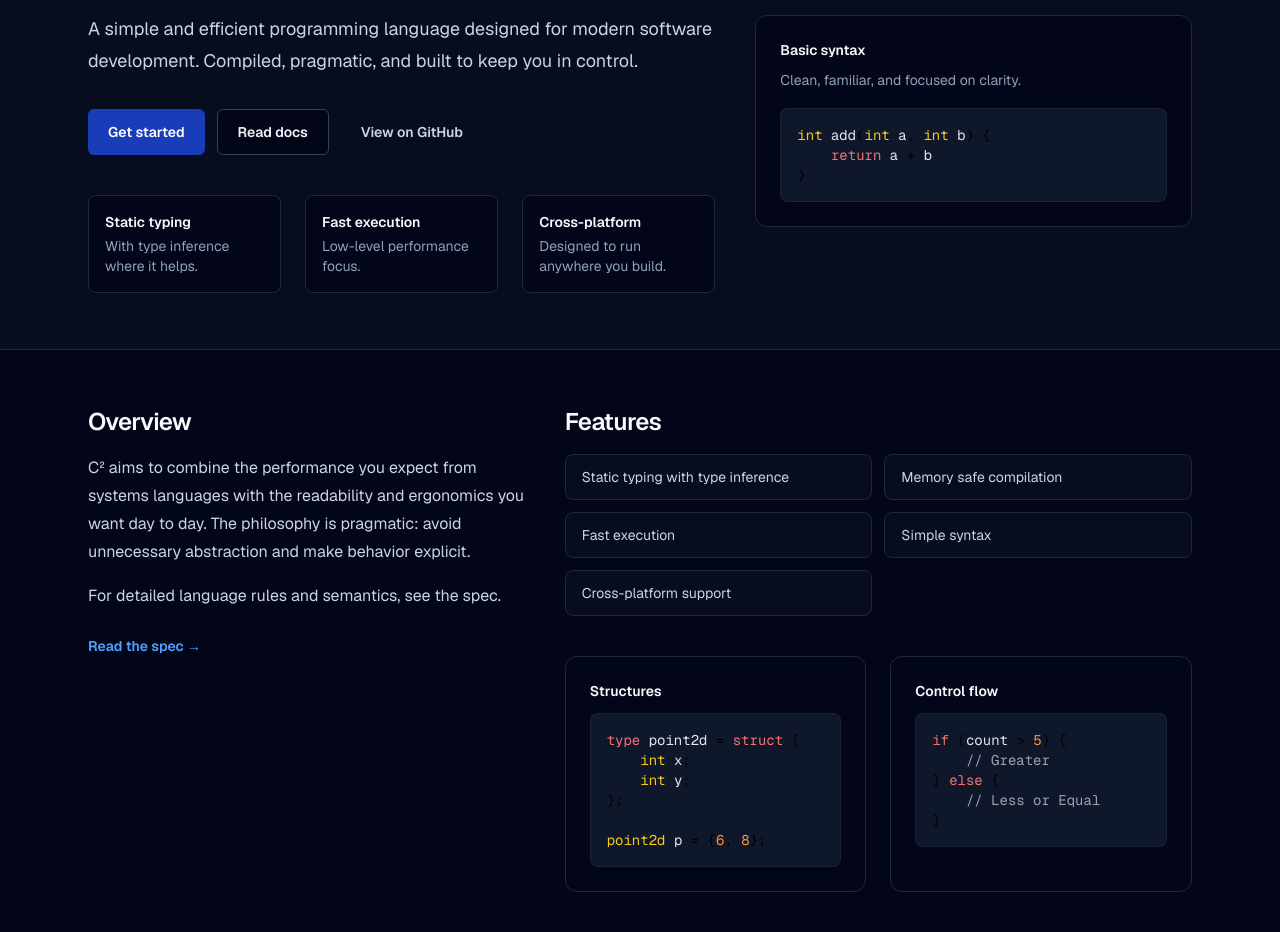
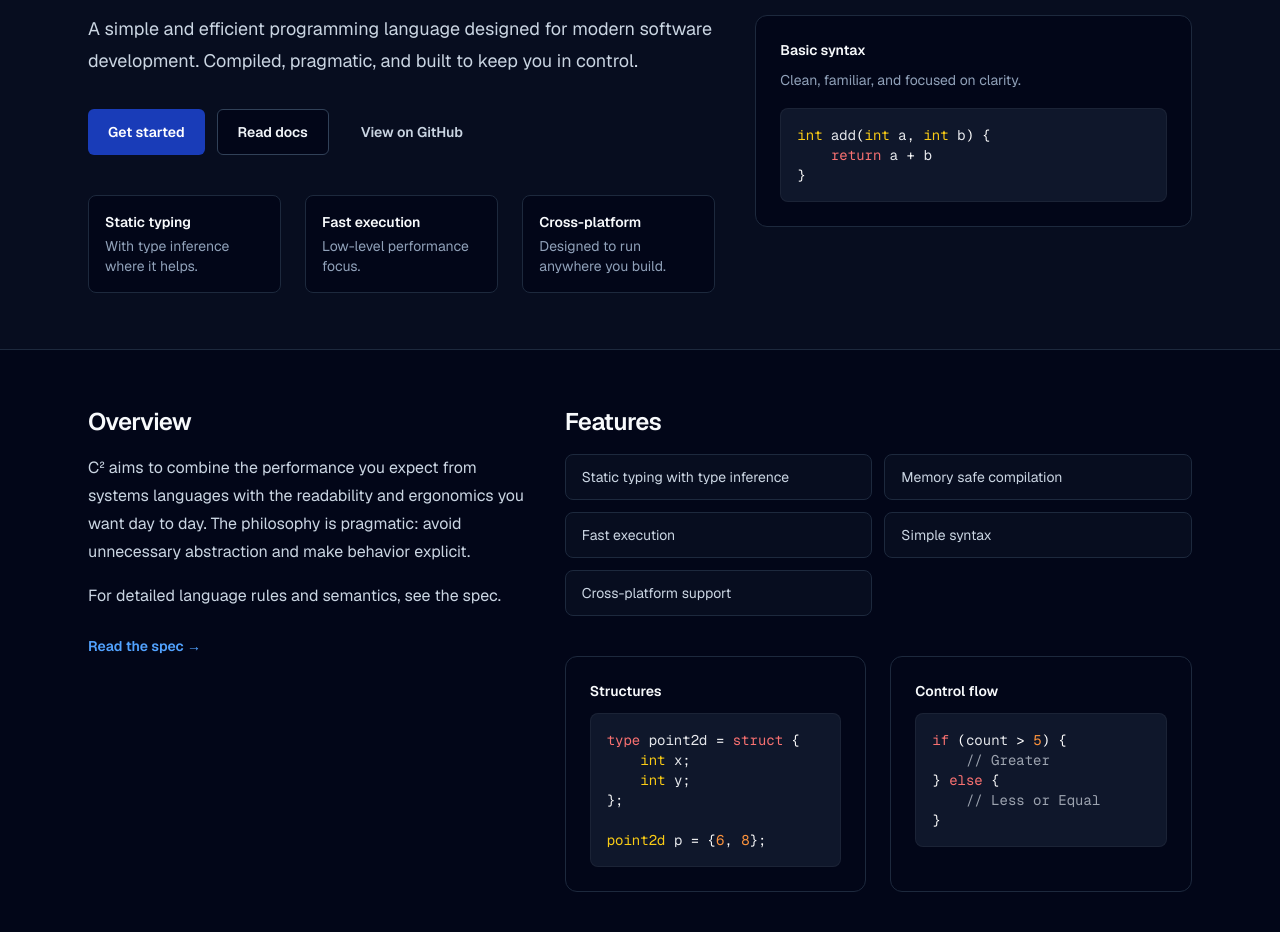
Before and after one commit to csq-lang/csq-lang.github.io, a Next.js app: page / in a window 1280 px wide. Shown: the part 180-1112 px from the top of the page. Built offline with nearby package versions, Linux system fonts and the light colour scheme.

Commit message:
some text was white in light mode in codeblocks

```diff
--- a/app/globals.css
+++ b/app/globals.css
@@ -174,7 +174,6 @@ html.dark .markdown a {
 
 pre {
     border: 1px solid rgba(0, 0, 0, 0.05);
-    color: black;
 }
 
 .dark pre {
--- a/app/page.tsx
+++ b/app/page.tsx
@@ -74,7 +74,7 @@ export default function Home() {
                   Clean, familiar, and focused on clarity.
                 </p>
                 <pre className="mt-4 whitespace-pre overflow-x-auto rounded-lg bg-slate-200 dark:bg-slate-900 p-4 text-sm text-slate-100">
-                  <code>
+                  <code className="whitespace-pre text-gray-800 dark:text-white">
                     <span className="code-type">int</span>{" "}
                     <span className="code-ident">add</span>
                     <span>(</span>
@@ -152,7 +152,7 @@ export default function Home() {
                     Structures
                   </div>
                   <pre className="mt-3 overflow-x-auto rounded-lg bg-slate-200 dark:bg-slate-900 p-4 text-sm text-slate-100">
-                    <code className="whitespace-pre">
+                    <code className="whitespace-pre text-gray-800 dark:text-white">
                       <span className="code-keyword">type</span>{" "}
                       <span className="code-ident">point2d</span> ={" "}
                       <span className="code-keyword">struct</span> &#123;{"\n"}
@@ -193,10 +193,11 @@ export default function Home() {
                     Control flow
                   </div>
                   <pre className="mt-3 overflow-x-auto rounded-lg bg-slate-200 dark:bg-slate-900 p-4 text-sm text-slate-100">
-                    <code className="whitespace-pre">
+                    <code className="whitespace-pre text-gray-800 dark:text-white">
                       <span className="code-keyword">if</span> (
-                      <span className="code-ident">count </span>&gt;{" "}
-                      <span className="code-number">5</span>) {"{\n"}
+                      <span className="code-ident">count </span>
+                      <span>&gt;</span> <span className="code-number">5</span>){" "}
+                      {"{\n"}
                       <span className="code-comment">{`\t// Greater`}</span>
                       {"\n"}
                       {"}"} <span className="code-keyword">else</span> {"{\n"}
```
